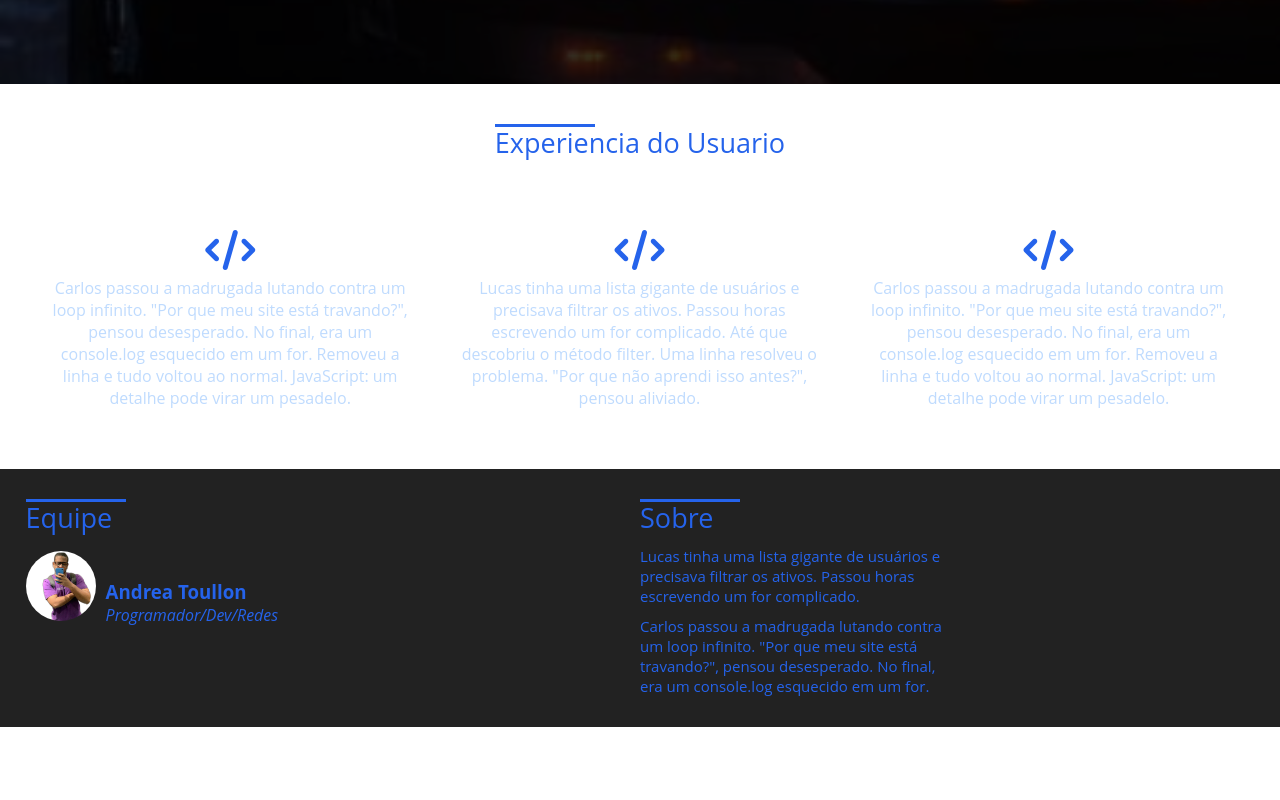
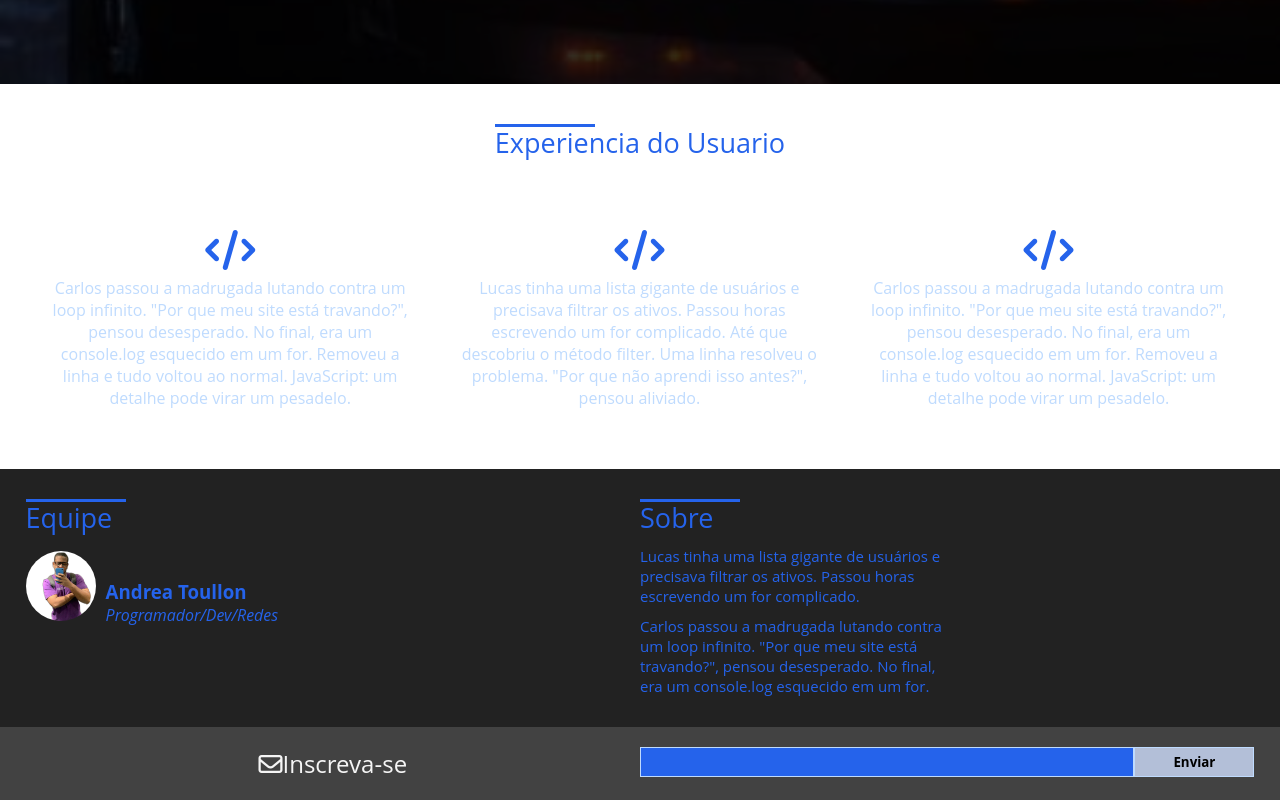
Before and after one commit to andreastoullondev/WebDesign, a plain HTML site: page site.html in a window 1280 px wide. Shown: the part 549-1349 px from the top of the page. Before the commit the page ends 1276 px from the top, so only its background shows below. Drawn offline with Linux system fonts and the light colour scheme.

Commit message:
inscrevase

```diff
--- a/css/style.css
+++ b/css/style.css
@@ -10,6 +10,14 @@
     margin: 0 auto;
     padding: 0 2%;
 }
+
+.w50{
+    width: 50%;
+    float: left;
+}
+
+.center{text-align: center;}
+
 .clear{clear: both;}
 
 /* classses do meu site*/
@@ -188,6 +196,36 @@ section.sobre-equipe > .container{
     font-style: italic;
 }
 
+section.inscricao{
+    background-color: #424242;
+    padding: 20px 0 ;
+}
+
+h2.inscricao-texto{
+    font-weight: normal;
+    color: rgb(245, 245, 245);
+}
+
+.inscricao-form input[type=text]{
+    width:calc(100% - 120px);
+    height: 30px;
+    background-color: #2563eb;
+    border: 1px solid #bfdbfe;
+    display: inline-block;
+}
+
+.inscricao-form input[type=submit]{
+    width:120px;
+    height: 30px;
+    background-color: #b3bfd8;
+     border: 1px solid #bfdbfe;
+    cursor: pointer;
+    display: inline-block;
+    color: black;
+    font-weight: bold;
+
+}
+
 
 
 
@@ -207,6 +245,11 @@ section.sobre-equipe > .container{
         margin-top: 60px;
     }
 
+    .w50{
+    width: 100%;
+    float: left;
+    }
+
 
 
 }
@@ -224,6 +267,12 @@ section.sobre-equipe > .container{
         width: 100%;
         margin-top: 60px;
     }
+
+    .w50{
+    width: 100%;
+    float: left;
+    padding: 15px 0;
+    }
 }
 
 @media screen and (max-width: px){
--- a/site.html
+++ b/site.html
@@ -138,6 +138,19 @@
         </div>
     </section>
 
+    <section class="inscricao">
+        <div class="container">
+            <div class="w50 center">
+                <h2 class="inscricao-texto"><i class="fa-regular fa-envelope"></i>Inscreva-se</h2>
+            </div>
+            <div class="w50 center">
+                <form class="inscricao-form">
+                    <input type="text" type="email"  name=""><input type="submit" name="acao" value="Enviar">
+                </form>
+            </div>
+            <div class="clear"></div>
+        </div>
+    </section>
 
 </body>
 </html
```
